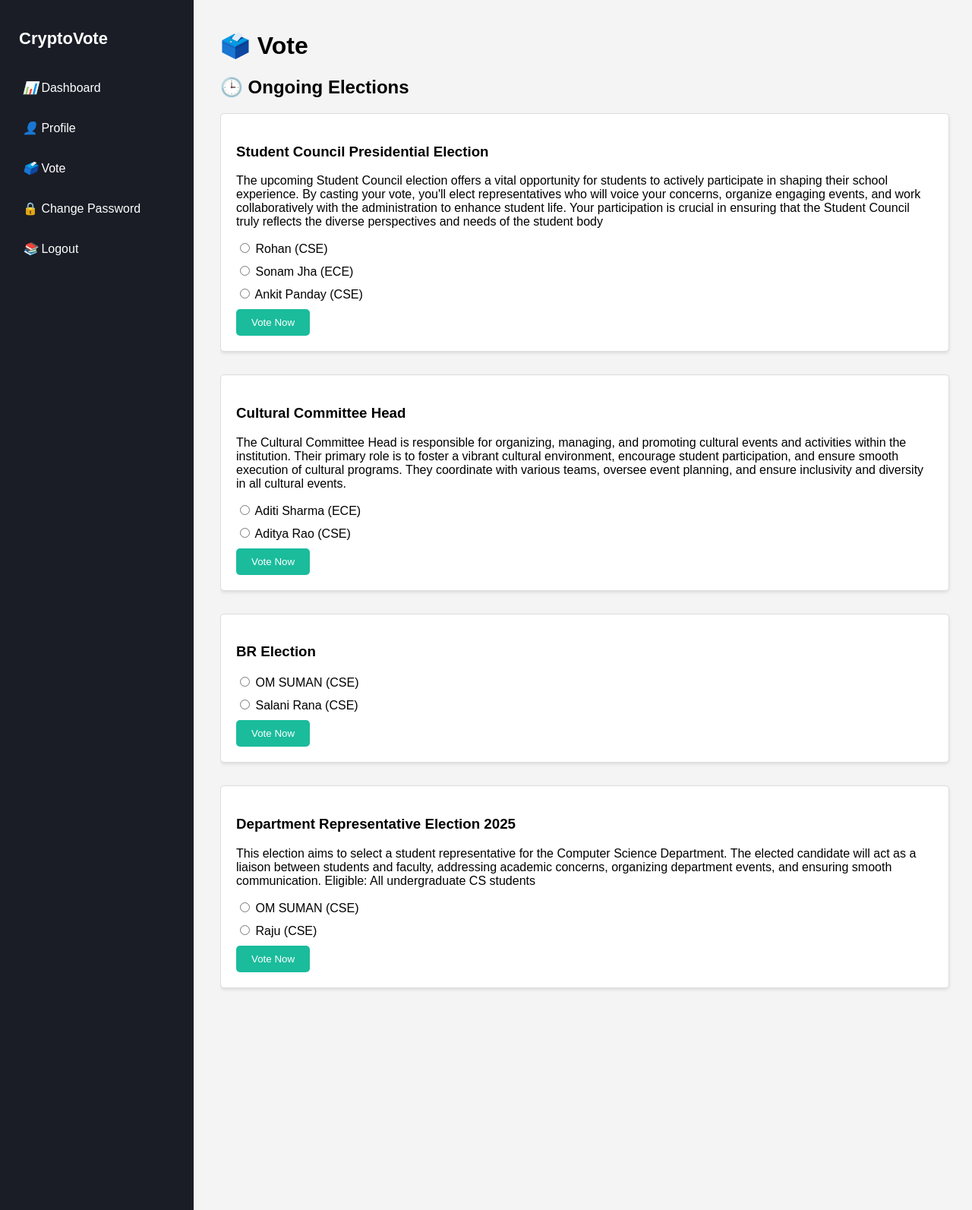
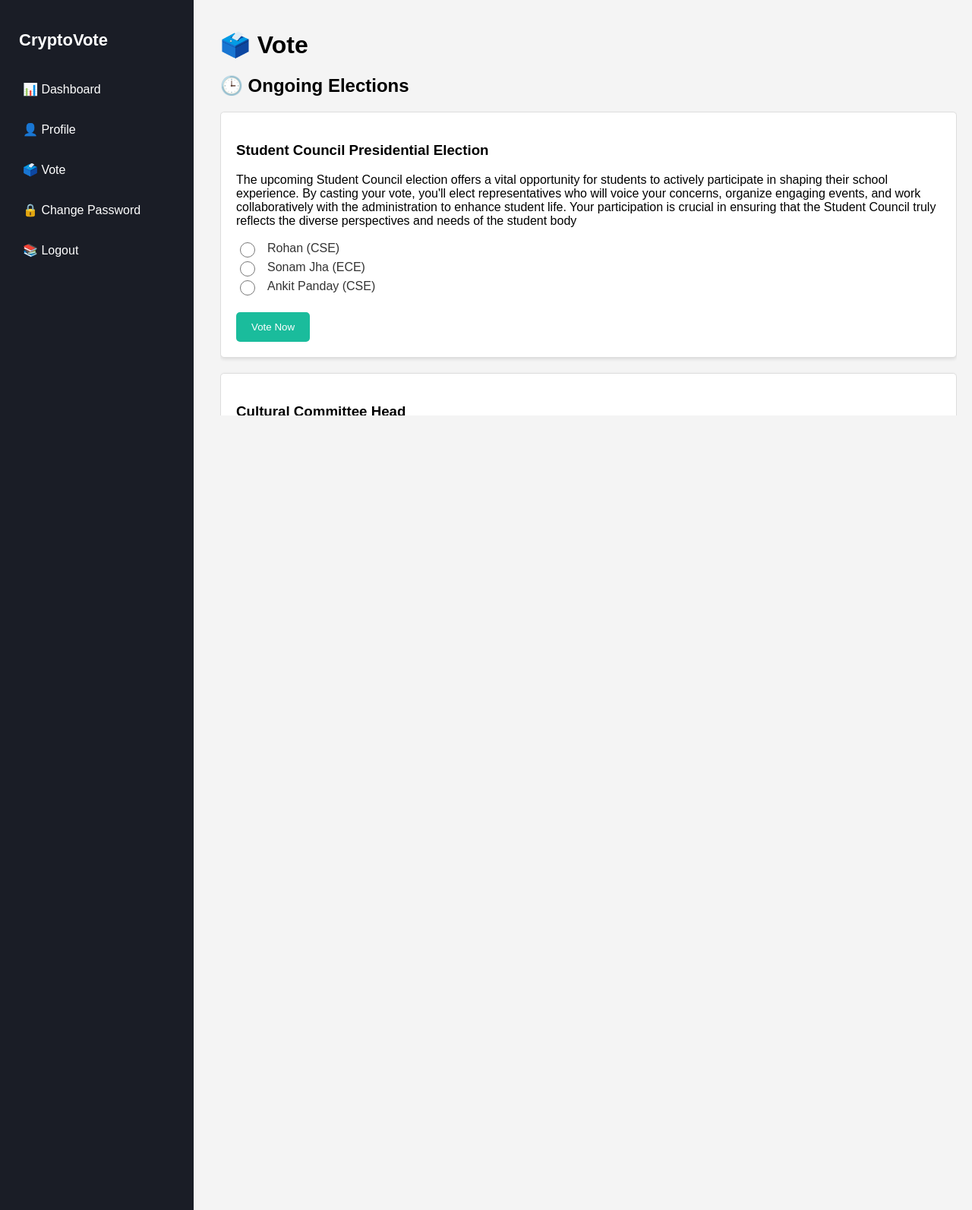
Before and after one commit to Om-Suman/CryptoVote, a Django app: template templates/vote.html in a window 1280 px wide. Shown: the whole page at 76% size. Run offline with Django 5.2, Linux system fonts and the light colour scheme; the template is opened without the code that fills it: values that come from a table or form of the project are taken from there, others are empty; data comes from the database, SQL or seed files in the repository; both versions use the stored data as it was after the commit.

Commit message:
made some changes

```diff
--- a/cryptovote/settings.py
+++ b/cryptovote/settings.py
@@ -38,6 +38,7 @@ ALLOWED_HOSTS = [
 # Application definition
 
 INSTALLED_APPS = [
+     'jazzmin',
     'django.contrib.admin',
     'django.contrib.auth',
     'django.contrib.contenttypes',
--- a/main/views.py
+++ b/main/views.py
@@ -132,8 +132,8 @@ def profile(request):
     timezones = pytz.all_timezones
 
     if request.method == 'POST':
-        first_name = request.POST.get('fullName', '')
-        last_name = request.POST.get('nickName', '')
+        first_name = request.POST.get('firstName', '')
+        last_name = request.POST.get('lastName', '')
         gender = request.POST.get('gender', '')
         country = request.POST.get('country', '')
         email = request.POST.get('email', '')
--- a/templates/vote.html
+++ b/templates/vote.html
@@ -1,57 +1,48 @@
 {% load static %}
 <!DOCTYPE html>
-<html>
+<html lang="en">
   <head>
     <meta charset="UTF-8" />
     <meta name="viewport" content="width=device-width, initial-scale=1.0" />
     <title>Vote - CryptoVote</title>
 
-    <!-- Inline Styles -->
     <style>
-      /* General styling */
+      /* General Styling */
       body {
         font-family: Arial, sans-serif;
         margin: 0;
         padding: 0;
         display: flex;
         flex-direction: column;
-        background-color: #f4f7fc;
         background-color: #f4f4f4;
         height: 100vh;
       }
 
-      /* Sidebar Styles */
+      /* Sidebar */
       .sidebar {
         width: 225px;
         background-color: #1a1d26;
         color: #fff;
         display: flex;
         flex-direction: column;
-        justify-content: flex-start;
         padding: 20px 15px;
         position: fixed;
         height: 100vh;
-        z-index: 10;
       }
-
       .sidebar h2 {
         text-align: left;
         margin-bottom: 20px;
         padding-left: 10px;
         font-size: 22px;
       }
-
       .sidebar ul {
         list-style-type: none;
-        padding-left: 0;
+        padding: 0;
         margin-top: 10px;
       }
-
-      /* Sidebar Links */
       .sidebar ul li {
-        margin-bottom: 10px; /* Space between links */
+        margin-bottom: 10px;
       }
-
       .sidebar ul li a {
         text-decoration: none;
         color: #fff;
@@ -61,50 +52,31 @@
         font-size: 16px;
         transition: background 0.3s, padding-left 0.2s;
       }
-
-      /* Hover effect */
       .sidebar ul li a:hover {
         background-color: #333945;
-        padding-left: 20px; /* Slight indent on hover */
+        padding-left: 20px;
+      }
+      .sidebar ul li a.active {
+        background-color: #333945;
+        border-left: 4px solid #4f8cf7;
+        font-weight: bold;
       }
 
-      /* Active link styling */
-      .sidebar ul li a.active {
-        background-color: #333945;
-        border-left: 4px solid #4f8cf7; /* Blue left border */
-        border-radius: 8px;
-        font-weight: bold;
-        color: #fff;
-      }
-
-      /* Main Content */
+      /* Content */
       .content {
         margin-left: 270px;
         padding: 20px;
       }
-
       h1,
       h2 {
-        margin-top: 20;
+        margin-top: 20px;
       }
 
       /* Election container */
       .election-container {
-        display: grid;
-        grid-template-columns: 1fr;
-        gap: 20px;
-      }
-      @media (min-width: 768px) {
-        .election-container {
-          grid-template-columns: repeat(2, 1fr);
-        }
-      }
-
-      .scroll-wrapper {
-        max-height: 75vh;
+        max-height: 400px;
         overflow-y: auto;
-        padding-right: 10px;
-        margin-top: 10px;
+        margin-top: 20px;
       }
 
       .election-box {
@@ -113,7 +85,7 @@
         border: 1px solid #ddd;
         border-radius: 5px;
         box-shadow: 0 2px 4px rgba(0, 0, 0, 0.1);
-        margin-bottom: 30px;
+        margin-bottom: 20px;
       }
 
       .vote-form {
@@ -121,24 +93,48 @@
       }
 
       .candidate-option {
-        display: block;
-        margin: 10px 0;
+        display: flex;
+        align-items: center;
+        cursor: pointer;
+        margin: 2px 0;
+      }
+
+      .candidate-name {
+        margin-left: 8px;
+        font-size: 16px;
+        color: #333;
+      }
+
+      /* Square Checkbox */
+      .candidate-checkbox {
+        width: 20px;
+        height: 20px;
+        margin-right: 8px;
+        border: 2px solid #ccc;
+        border-radius: 4px;
+        transition: border-color 0.3s ease, box-shadow 0.3s ease;
+      }
+
+      /* Glow effect on hover (only for checkbox) */
+      .candidate-option:hover .candidate-checkbox {
+        border-color: #1abc9c;
+        box-shadow: 0 0 10px rgba(26, 188, 156, 0.6);
       }
 
       .btn-vote {
-        padding: 10px 20px;
+        padding: 12px 20px;
         background-color: #1abc9c;
         color: white;
         border: none;
         border-radius: 5px;
         cursor: pointer;
+        margin-top: 20px;
       }
 
       .btn-vote:hover {
         background-color: #16a085;
       }
 
-      /* Results section */
       .results-section {
         margin-top: 20px;
       }
@@ -184,41 +232,48 @@
           <a
             href="{% url 'dashboard' %}"
             class="{% if active_page == 'dashboard' %}active{% endif %}"
+            >📊 Dashboard</a
           >
-            <i>📊</i> Dashboard
-          </a>
         </li>
         <li>
           <a
             href="{% url 'profile' %}"
             class="{% if active_page == 'profile' %}active{% endif %}"
+            >👤 Profile</a
           >
-            <i>👤</i> Profile
-          </a>
         </li>
         <li>
           <a
             href="{% url 'vote' %}"
             class="{% if active_page == 'vote' %}active{% endif %}"
+            >🗳️ Vote</a
           >
-            <i>🗳️</i> Vote
-          </a>
         </li>
         <li><a href="{% url 'change_password' %}">🔒 Change Password</a></li>
-        <li>
-          <a href="{% url 'logout' %}"><i>📚</i> Logout</a>
-        </li>
+        <li><a href="{% url 'logout' %}">📚 Logout</a></li>
       </ul>
     </div>
 
-    <!-- Main Content -->
+    <!-- Content -->
     <div class="content">
       <h1>🗳️ Vote</h1>
+
+      <!-- Messages -->
+      {% if messages %}
+      <div class="messages">
+        {% for message in messages %}
+        <div class="message {{ message.tags }}">
+          <span class="icon"></span>
+          <span class="text">{{ message }}</span>
+          <span class="close-btn">&times;</span>
+        </div>
+        {% endfor %}
+      </div>
+      {% endif %}
 
       <!-- Ongoing Elections Section -->
       <h2>🕒 Ongoing Elections</h2>
       {% if ongoing_elections %}
-      <div class="scroll-wrapper"
       <div class="election-container">
         {% for election in ongoing_elections %}
         <div class="election-box">
@@ -264,8 +319,11 @@
                   name="candidate_id"
                   value="{{ candidate.id }}"
                   required
+                  class="candidate-checkbox"
                 />
-                <span>{{ candidate.name }} ({{ candidate.department }})</span>
+                <span class="candidate-name"
+                  >{{ candidate.name }} ({{ candidate.department }})</span
+                >
               </label>
               {% empty %}
               <p class="no-candidates">
@@ -279,10 +337,45 @@
         </div>
         {% endfor %}
       </div>
-    </div>
       {% else %}
       <p class="no-elections">No ongoing elections at the moment.</p>
       {% endif %}
     </div>
+
+    <!-- Scripts -->
+    <script>
+      setTimeout(function () {
+        const messages = document.querySelectorAll(".message");
+        messages.forEach(function (message) {
+          message.style.transition = "opacity 0.5s ease";
+          message.style.opacity = "0";
+          setTimeout(() => message.remove(), 500);
+        });
+      }, 3000);
+
+      document.addEventListener("DOMContentLoaded", function () {
+        const closeBtns = document.querySelectorAll(".close-btn");
+        closeBtns.forEach(function (btn) {
+          btn.addEventListener("click", function () {
+            const message = this.parentElement;
+            message.style.transition = "opacity 0.5s ease";
+            message.style.opacity = "0";
+            setTimeout(() => message.remove(), 500);
+          });
+        });
+
+        const messages = document.querySelectorAll(".message");
+        messages.forEach(function (message) {
+          const icon = message.querySelector(".icon");
+          if (message.classList.contains("success")) {
+            icon.innerHTML = "✅";
+          } else if (message.classList.contains("error")) {
+            icon.innerHTML = "❌";
+          } else if (message.classList.contains("info")) {
+            icon.innerHTML = "ℹ️";
+          }
+        });
+      });
+    </script>
   </body>
 </html>
```
Also changed, not shown: other parts of templates/vote.html (+54 -2 lines), db.sqlite3.
